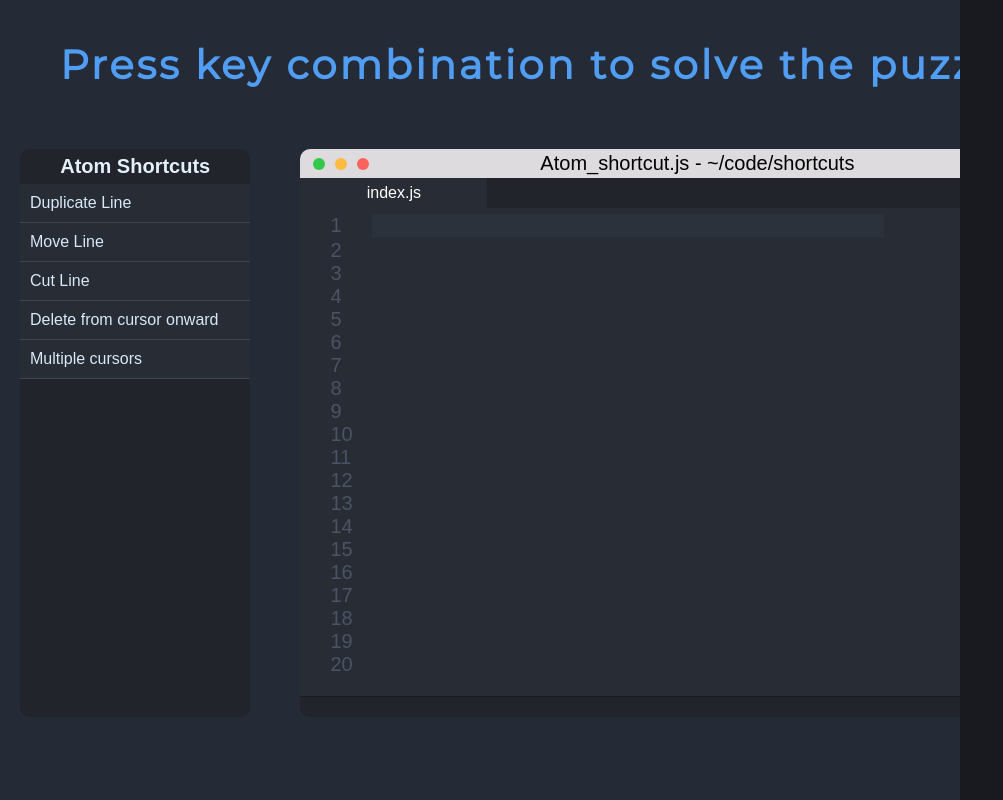
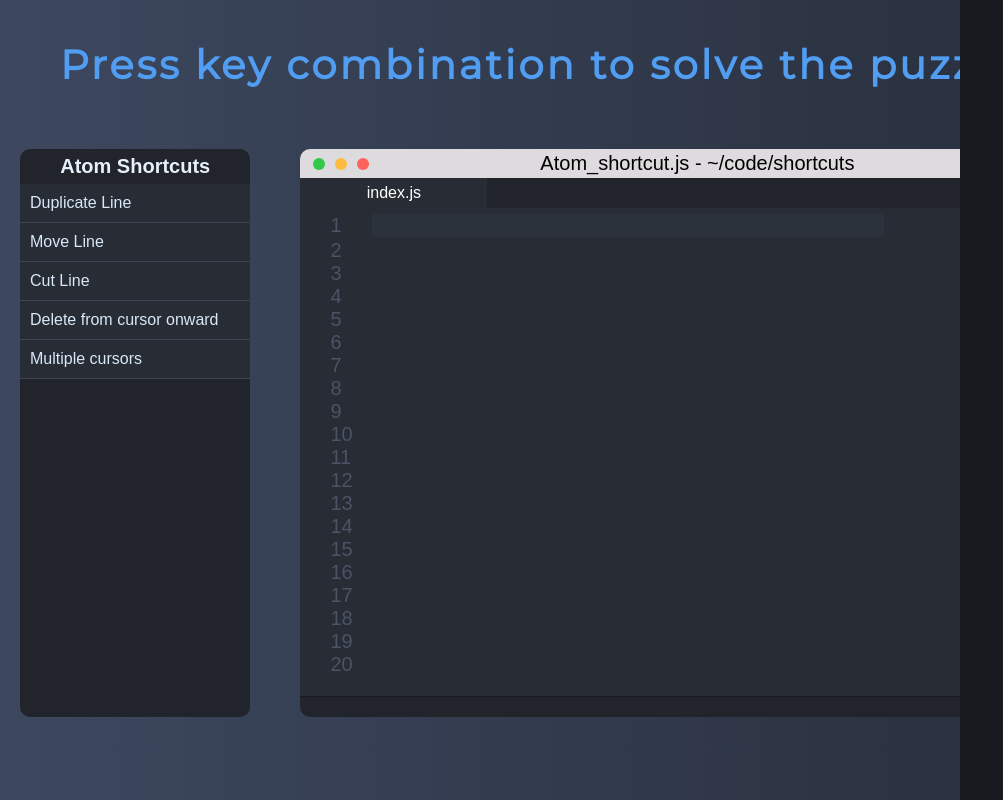
Before and after one commit to juanhurtado4/shortcut_heaven, a React (Create React App) app: page / in a window 1280 px wide. Shown: the top 800 px of the page, without its empty margins (0-1003 px from the left). Built offline with nearby package versions, Linux system fonts and the light colour scheme.

Commit message:
Styles: Change background color to match dark theme

```diff
--- a/src/sass/css/main.css
+++ b/src/sass/css/main.css
@@ -20,7 +20,7 @@
   /* Font */
   font-family: sans-serif;
   font-weight: normal;
-  background-color: #242A36; }
+  background: linear-gradient(to left, #242A36, #3D485F); }
 
 .btn--primary {
   background-color: #FC635D; }
--- a/src/sass/scss/base/_base.scss
+++ b/src/sass/scss/base/_base.scss
@@ -17,6 +17,8 @@
   font-weight: normal;
   //background-color: #f6f8f9;
   //background-color: #161C34;
-  background-color: #242A36;
+  //background: linear-gradient(to right, #50617F, #3D485F);
+  background: linear-gradient(to left, #242A36, #3D485F);
+  //background: #242A36;
 
 }
```
Also changed, not shown: 1 other file (tests, documents, lock files or other folders).
